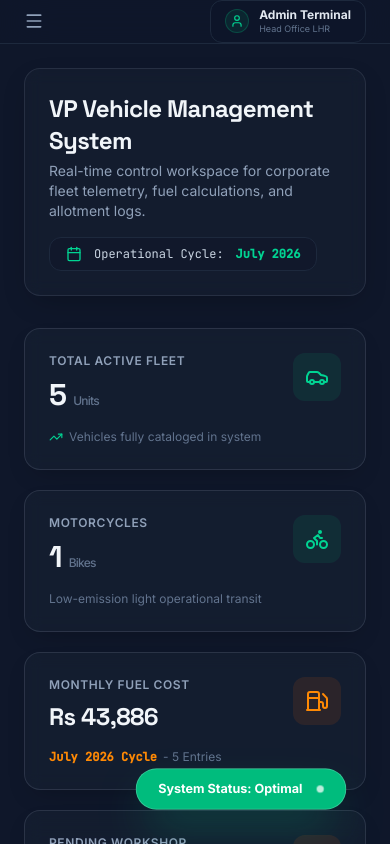
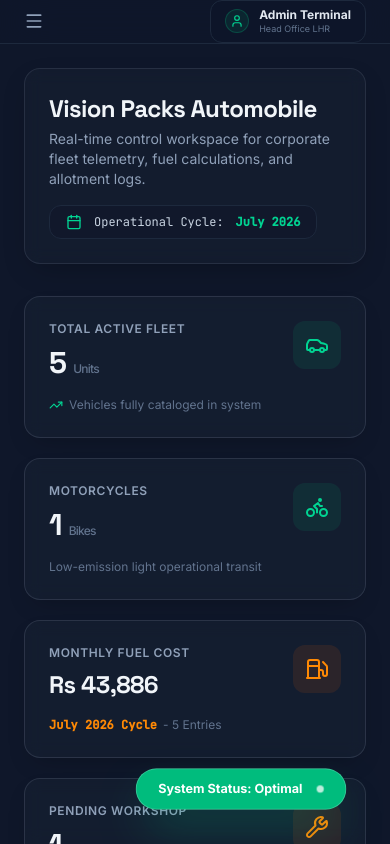
Before and after one commit to visionlahore4-cmd/VP-VMS, a React (Vite) app: page / in a window 390 px wide. Built offline with nearby package versions, Linux system fonts and the light colour scheme.

Commit message:
refactor: rename application to Vision Packs Automobile
Update application branding across the title, metadata, sidebar, and dashboard header to reflect the new name.

```diff
--- a/index.html
+++ b/index.html
@@ -3,7 +3,7 @@
   <head>
     <meta charset="UTF-8" />
     <meta name="viewport" content="width=device-width, initial-scale=1.0" />
-    <title>VP Vehicle Management System</title>
+    <title>Vision Packs Automobile</title>
   </head>
   <body>
     <div id="root"></div>
--- a/metadata.json
+++ b/metadata.json
@@ -1,5 +1,5 @@
 {
-  "name": "VP Vehicle Management System",
+  "name": "Vision Packs Automobile",
   "description": "A comprehensive dark-themed dashboard to manage company vehicles, drivers, allotments, fuel logs, maintenance, token tax, and data backups.",
   "requestFramePermissions": [],
   "majorCapabilities": ["MAJOR_CAPABILITY_SERVER_SIDE_GEMINI_API"]
--- a/src/components/DashboardTab.tsx
+++ b/src/components/DashboardTab.tsx
@@ -106,7 +106,7 @@ export const DashboardTab: React.FC<DashboardTabProps> = ({ state, onNavigate })
       <div className="flex flex-col md:flex-row md:items-center justify-between gap-4 p-6 rounded-2xl glass-panel border border-emerald-500/10 glow-emerald/5">
         <div>
           <h2 className="font-display text-2xl md:text-3xl font-bold text-slate-100 tracking-tight">
-            VP Vehicle Management System
+            Vision Packs Automobile
           </h2>
           <p className="text-sm text-slate-400 mt-1">
             Real-time control workspace for corporate fleet telemetry, fuel calculations, and allotment logs.
--- a/src/components/Sidebar.tsx
+++ b/src/components/Sidebar.tsx
@@ -56,9 +56,9 @@ export const Sidebar: React.FC<SidebarProps> = ({ currentTab, onTabChange, isOpe
               </div>
               <div>
                 <h1 className="font-display text-lg font-bold text-white tracking-tight leading-none">
-                  VP <span className="text-emerald-400">VMS</span>
+                  Vision <span className="text-emerald-400">Packs</span>
                 </h1>
-                <span className="text-[10px] uppercase tracking-wider font-semibold text-emerald-500/80">Vehicle Management</span>
+                <span className="text-[10px] uppercase tracking-wider font-semibold text-emerald-500/80">Automobile Hub</span>
               </div>
             </div>
 
```
